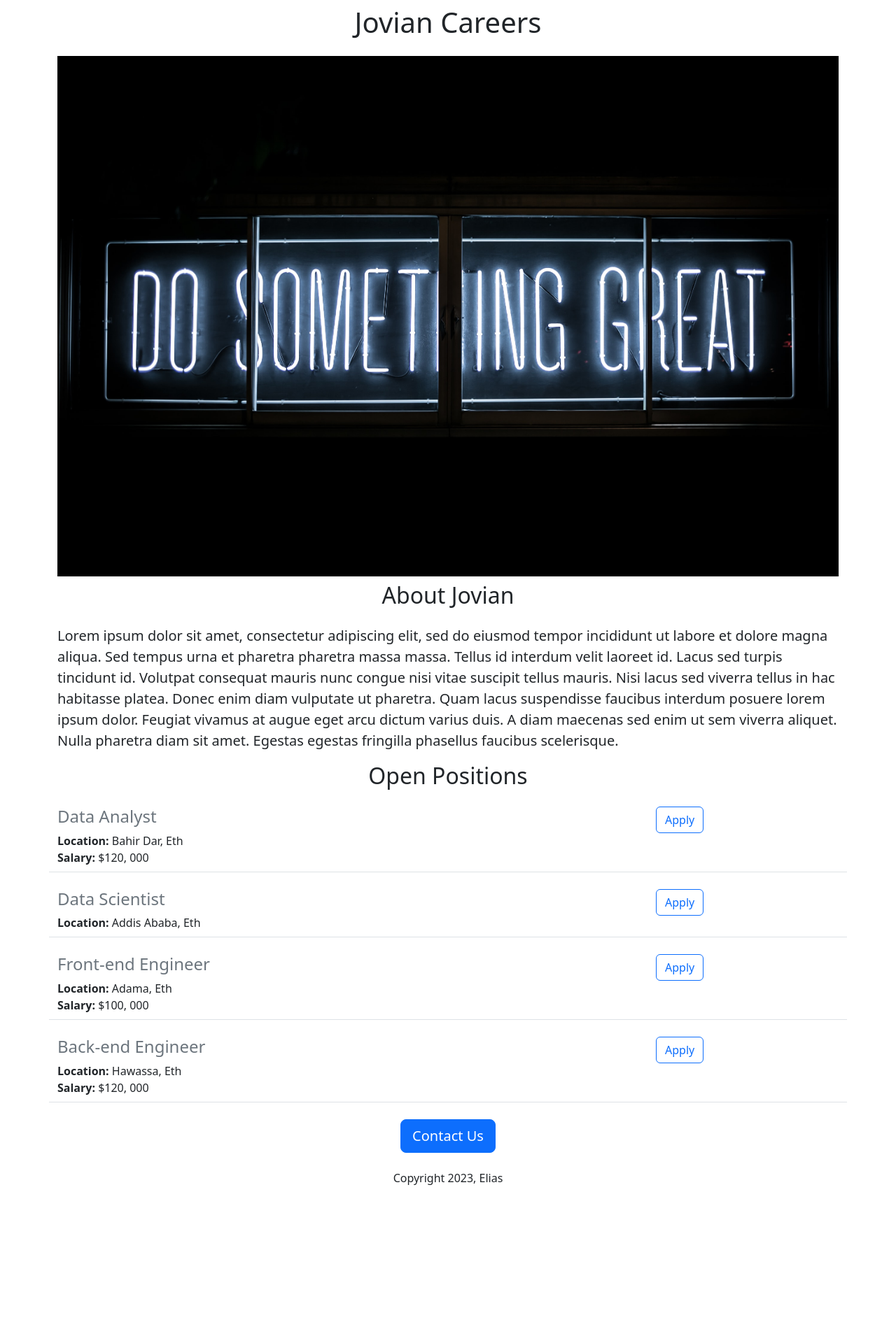
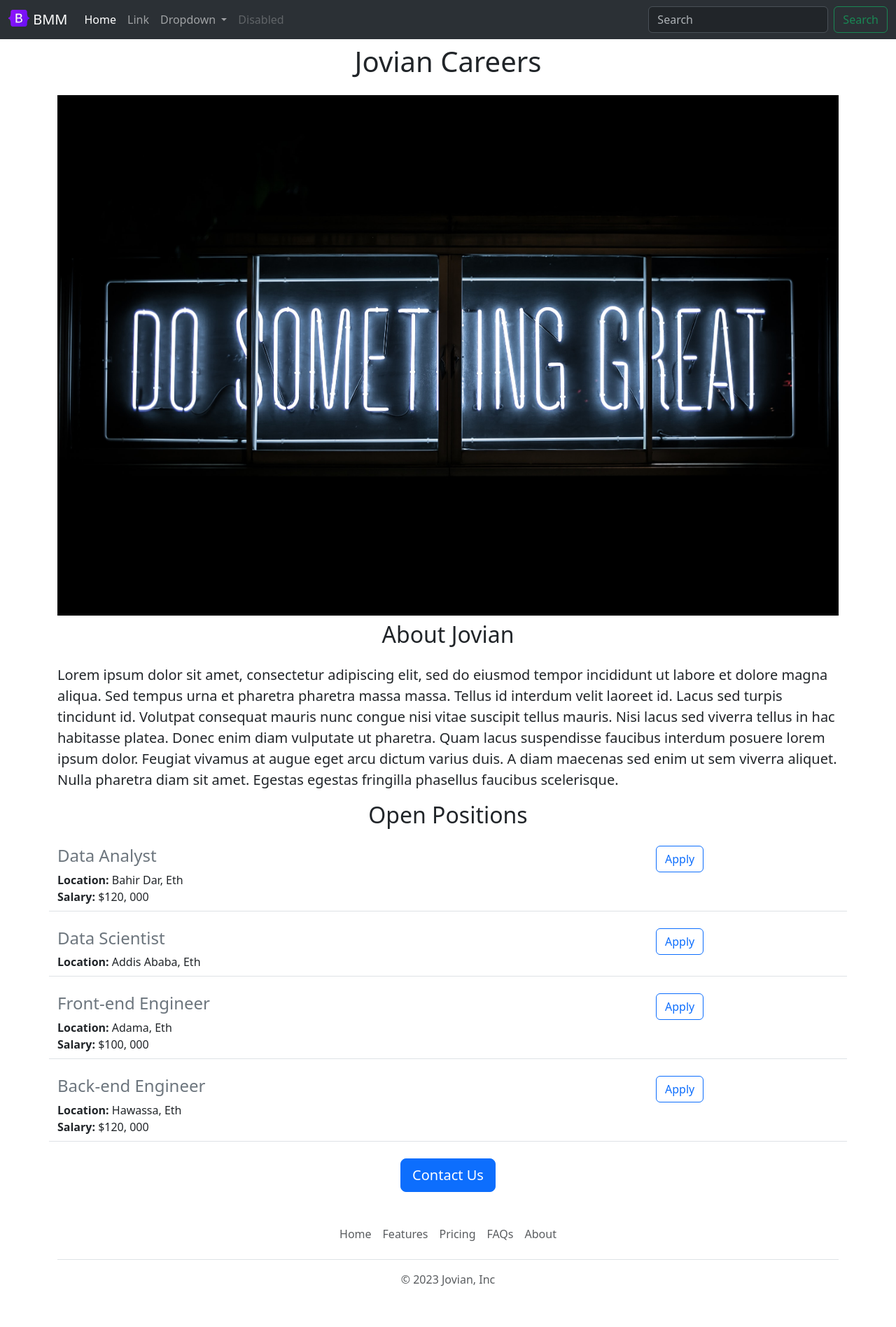
Before and after one commit to eliasdewa14/jovian-careers-website-v2, a Flask app: page / in a window 1280 px wide. Shown: the whole page at 70% size. Before the commit the page ends 1694 px from the top, so only its background shows below. Run offline with Flask 2, Linux system fonts and the light colour scheme.

Commit message:
Added navbar and footer

```diff
--- /dev/null
+++ b/templates/footer.html
@@ -0,0 +1,12 @@
+<div class="container">
+  <footer class="py-3 my-4">
+    <ul class="nav justify-content-center border-bottom pb-3 mb-3">
+      <li class="nav-item"><a href="#" class="nav-link px-2 text-muted">Home</a></li>
+      <li class="nav-item"><a href="#" class="nav-link px-2 text-muted">Features</a></li>
+      <li class="nav-item"><a href="#" class="nav-link px-2 text-muted">Pricing</a></li>
+      <li class="nav-item"><a href="#" class="nav-link px-2 text-muted">FAQs</a></li>
+      <li class="nav-item"><a href="#" class="nav-link px-2 text-muted">About</a></li>
+    </ul>
+    <p class="text-center text-muted">&copy; 2023 Jovian, Inc</p>
+  </footer>
+</div>
--- a/templates/home.html
+++ b/templates/home.html
@@ -9,6 +9,7 @@
 
   </head>
   <body>
+    {% include 'nav.html' %}
     <div class="container">
       <h1 class="text-center mt-2 mb-4">{{company_name}} Careers</h1>
       <img class="img-fluid" src="https://jovian-careers-website.eliasdewa14.repl.co/static/banner.jpg" alt="">
@@ -22,8 +23,8 @@
       </div>
       <div class="text-center">
         <button class="btn btn-primary btn-lg">Contact Us</button>
-        <p class="mt-4">Copyright 2023, Elias</p>
       </div>
      </div>
+    {% include 'footer.html' %}
   </body>
 </html>
--- /dev/null
+++ b/templates/nav.html
@@ -0,0 +1,40 @@
+<nav class="navbar navbar-expand-lg bg-body-tertiary bg-dark fixed-top" data-bs-theme="dark">
+  <div class="container-fluid">
+    <a class="navbar-brand" href="#">
+      <img src="/static/bootstrap-logo.svg" alt="Logo" width="30" height="24" class="d-inline-block align-text-top">
+      BMM
+    </a>
+    <button class="navbar-toggler" type="button" data-bs-toggle="collapse" data-bs-target="#navbarSupportedContent" aria-controls="navbarSupportedContent" aria-expanded="false" aria-label="Toggle navigation">
+      <span class="navbar-toggler-icon"></span>
+    </button>
+    <div class="collapse navbar-collapse" id="navbarSupportedContent">
+      <ul class="navbar-nav me-auto mb-2 mb-lg-0">
+        <li class="nav-item">
+          <a class="nav-link active" aria-current="page" href="#">Home</a>
+        </li>
+        <li class="nav-item">
+          <a class="nav-link" href="#">Link</a>
+        </li>
+        <li class="nav-item dropdown">
+          <a class="nav-link dropdown-toggle" href="#" role="button" data-bs-toggle="dropdown" aria-expanded="false">
+            Dropdown
+          </a>
+          <ul class="dropdown-menu">
+            <li><a class="dropdown-item" href="#">Action</a></li>
+            <li><a class="dropdown-item" href="#">Another action</a></li>
+            <li><hr class="dropdown-divider"></li>
+            <li><a class="dropdown-item" href="#">Something else here</a></li>
+          </ul>
+        </li>
+        <li class="nav-item">
+          <a class="nav-link disabled">Disabled</a>
+        </li>
+      </ul>
+      <form class="d-flex" role="search">
+        <input class="form-control me-2" type="search" placeholder="Search" aria-label="Search">
+        <button class="btn btn-outline-success" type="submit">Search</button>
+      </form>
+    </div>
+  </div>
+</nav>
+<div style="height: 56px"></div>
```
Also changed, not shown: static/bootstrap-logo.svg (added).
